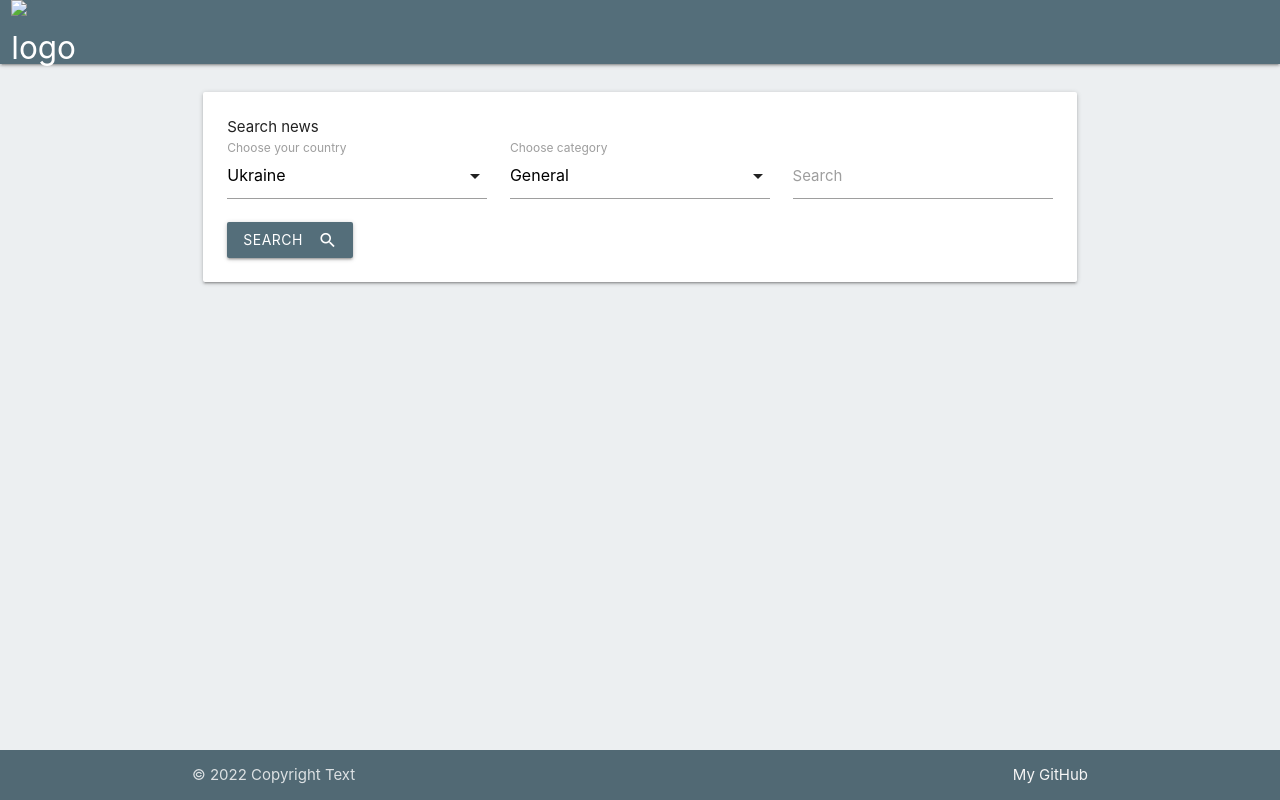
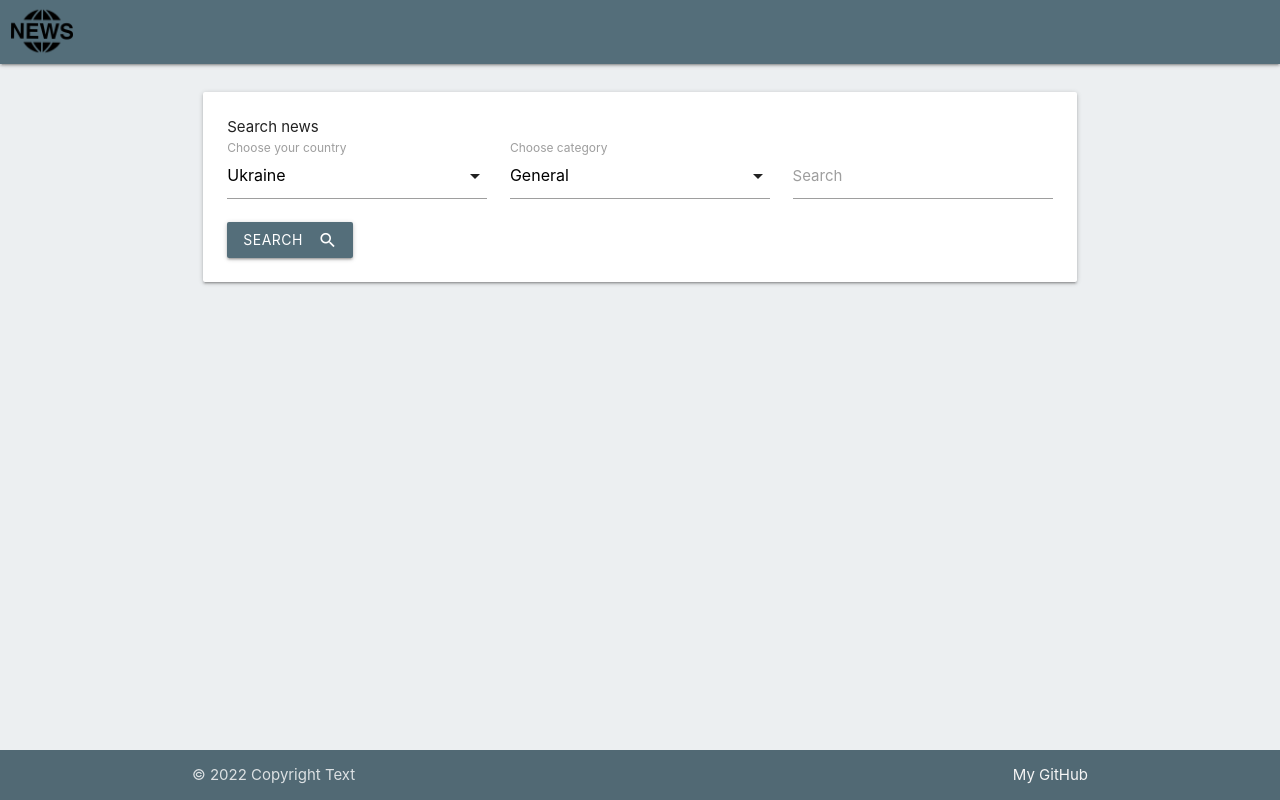
Before and after one commit to Grinch3214/news-app, a plain HTML site: page index.html in a window 1280 px wide. Drawn offline with nearby package versions, Linux system fonts and the light colour scheme; the site is published under a folder, as on GitHub Pages, so addresses that start at the root find nothing; no server answers.

Commit message:
fix path for logo

```diff
--- a/index.html
+++ b/index.html
@@ -31,7 +31,7 @@
 				<div class="nav-wrapper">
 					<div class="col s12">
 						<a href="#" class="brand-logo">
-							<img src="/21601.png" alt="logo">
+							<img src="21601.png" alt="logo">
 						</a>
 					</div>
 				</div>
```
